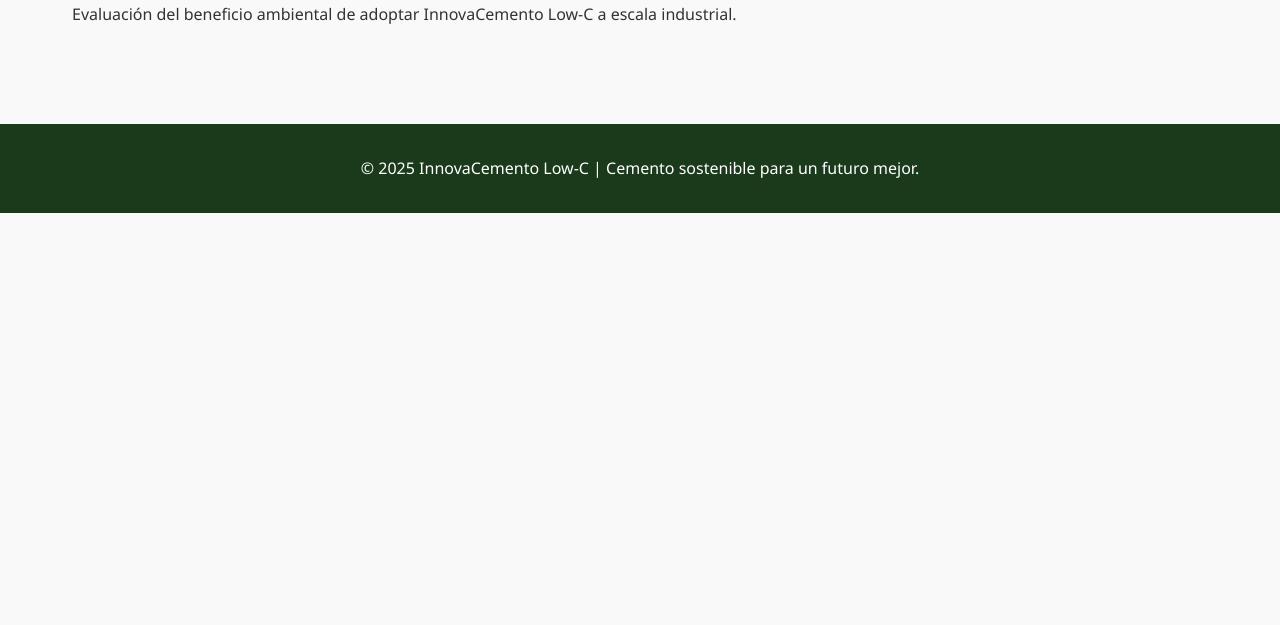
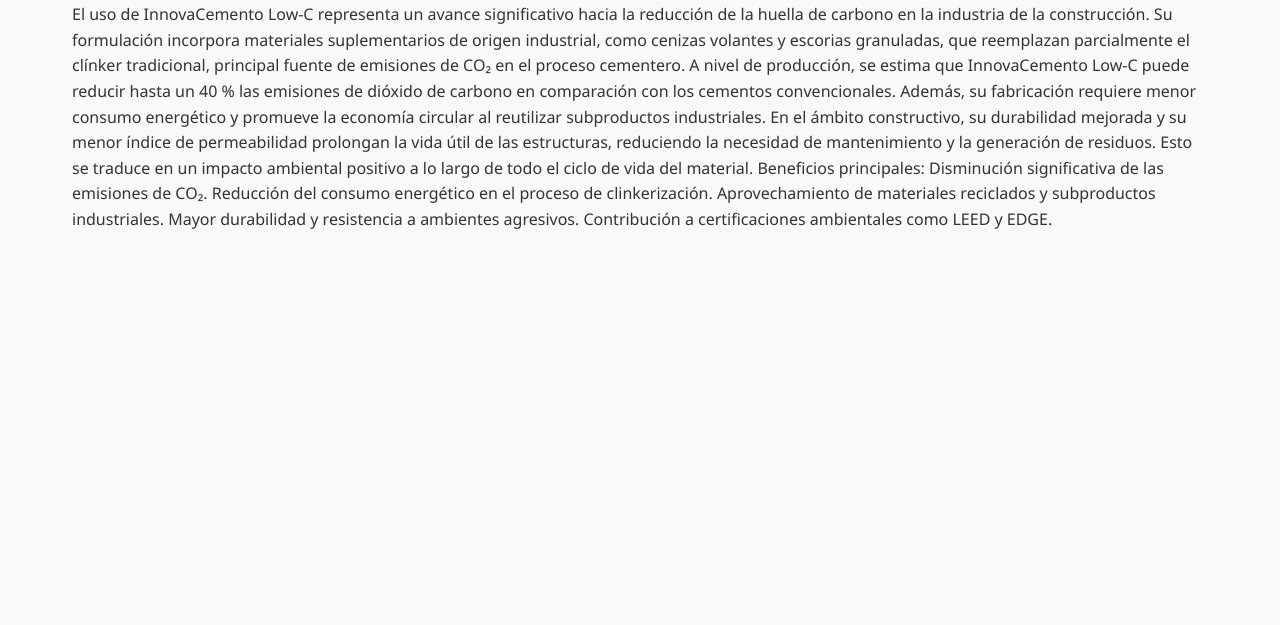
Before and after one commit to Marcos-aot-08/Trabajo.sostenibilidad, a plain HTML site: page Proyecto_Construcción.html in a window 1280 px wide. Both pictures are taken after a click on the link "Análisis de Impacto". Shown: the part 175-800 px from the top of the page. Drawn offline with Linux system fonts and the light colour scheme.

Commit message:
second commit

```diff
--- a/Proyecto_Construcción.html
+++ b/Proyecto_Construcción.html
@@ -149,7 +149,23 @@
     <div id="impacto" class="page">
         <div class="container">
             <h1>Análisis de Impacto Ambiental</h1>
-            <p>Evaluación del beneficio ambiental de adoptar InnovaCemento Low-C a escala industrial.</p>
+            <p>El uso de InnovaCemento Low-C representa un avance significativo hacia la reducción de la huella de carbono en la industria de la construcción. Su formulación incorpora materiales suplementarios de origen industrial, como cenizas volantes y escorias granuladas, que reemplazan parcialmente el clínker tradicional, principal fuente de emisiones de CO₂ en el proceso cementero.
+
+                A nivel de producción, se estima que InnovaCemento Low-C puede reducir hasta un 40 % las emisiones de dióxido de carbono en comparación con los cementos convencionales. Además, su fabricación requiere menor consumo energético y promueve la economía circular al reutilizar subproductos industriales.
+
+                En el ámbito constructivo, su durabilidad mejorada y su menor índice de permeabilidad prolongan la vida útil de las estructuras, reduciendo la necesidad de mantenimiento y la generación de residuos. Esto se traduce en un impacto ambiental positivo a lo largo de todo el ciclo de vida del material.
+
+                Beneficios principales:
+
+                Disminución significativa de las emisiones de CO₂.
+
+                Reducción del consumo energético en el proceso de clinkerización.
+
+                Aprovechamiento de materiales reciclados y subproductos industriales.
+
+                Mayor durabilidad y resistencia a ambientes agresivos.
+
+                Contribución a certificaciones ambientales como LEED y EDGE.</p>
         </div>
     </div>
 
--- a/Style.css
+++ b/Style.css
@@ -229,7 +229,7 @@
     color: white;
     text-align: center;
     padding: 2rem;
-    margin-top: 3rem;
+    margin-top: 600px;
 }
 
 @media (max-width: 768px) {
```
